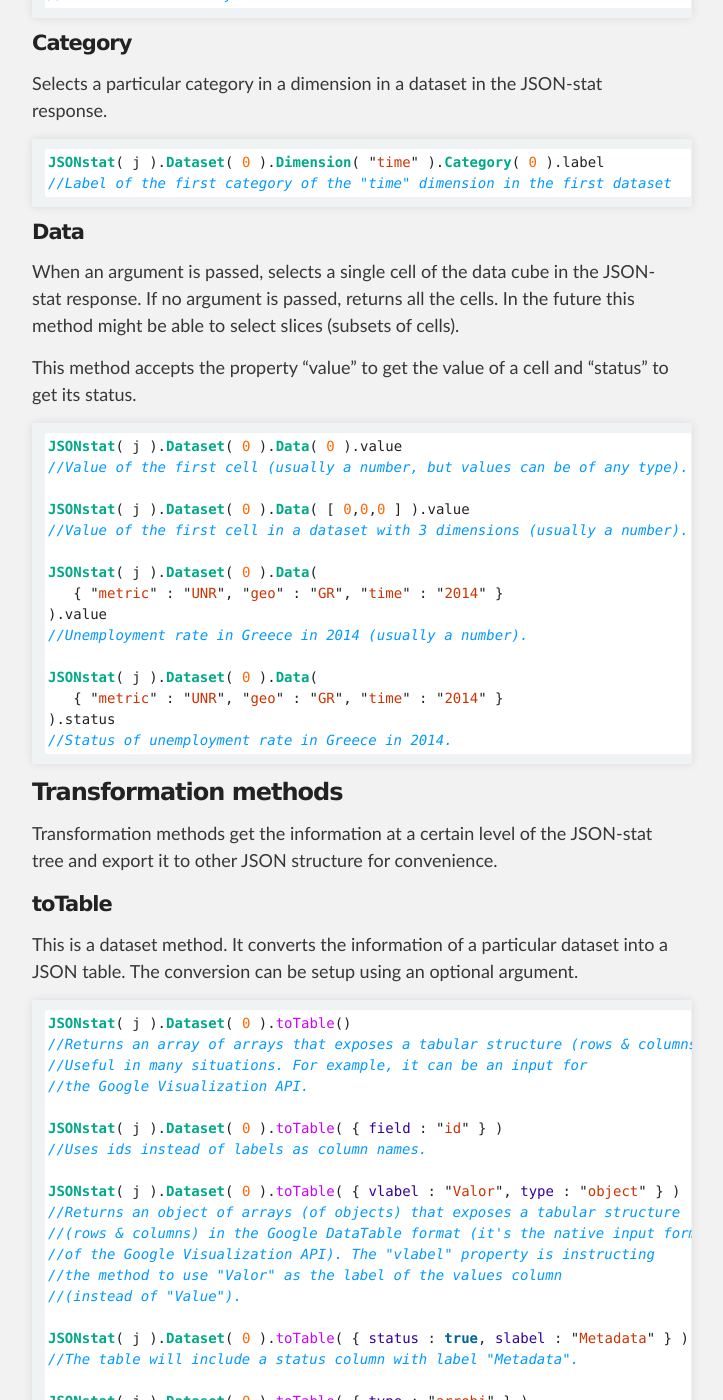
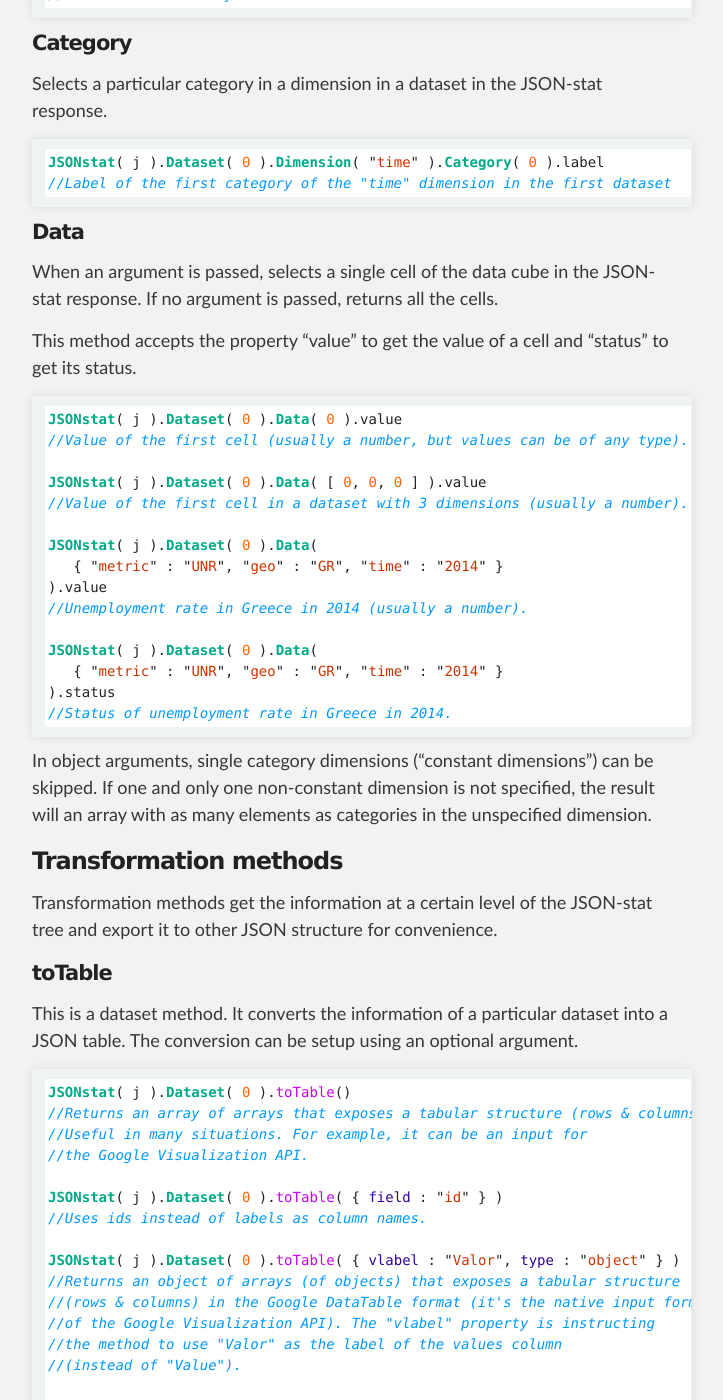
Before and after one commit to badosa/JSON-stat, a Jekyll site: the page built from index.md, in a window 1280 px wide and 1400 px high, scrolled down 1970 px. Shown: the whole window, without its empty margins (288-1011 px from the left). Built offline with Jekyll 4.4.1, drawn with Linux system fonts in a browser that asks for light colours; Markdown is read by kramdown in place of the engine named in the settings.

Commit message:
.Data() section improved

````diff
--- a/index.md
+++ b/index.md
@@ -92,7 +92,7 @@ JSONstat( j ).Dataset( 0 ).Dimension( "time" ).Category( 0 ).label
 
 #### Data
 
-When an argument is passed, selects a single cell of the data cube in the JSON-stat response. If no argument is passed, returns all the cells. In the future this method might be able to select slices (subsets of cells).
+When an argument is passed, selects a single cell of the data cube in the JSON-stat response. If no argument is passed, returns all the cells.
 
 This method accepts the property "value" to get the value of a cell and "status" to get its status.
 
@@ -100,7 +100,7 @@ This method accepts the property "value" to get the value of a cell and "status"
 JSONstat( j ).Dataset( 0 ).Data( 0 ).value
 //Value of the first cell (usually a number, but values can be of any type).
 
-JSONstat( j ).Dataset( 0 ).Data( [ 0,0,0 ] ).value
+JSONstat( j ).Dataset( 0 ).Data( [ 0, 0, 0 ] ).value
 //Value of the first cell in a dataset with 3 dimensions (usually a number).
 
 JSONstat( j ).Dataset( 0 ).Data(
@@ -113,6 +113,8 @@ JSONstat( j ).Dataset( 0 ).Data(
 ).status
 //Status of unemployment rate in Greece in 2014.
 ```
+
+In object arguments, single category dimensions (&ldquo;constant dimensions&rdquo;) can be skipped. If one and only one non-constant dimension is not specified, the result will an array with as many elements as categories in the unspecified dimension.
 
 ### Transformation methods
 
````
